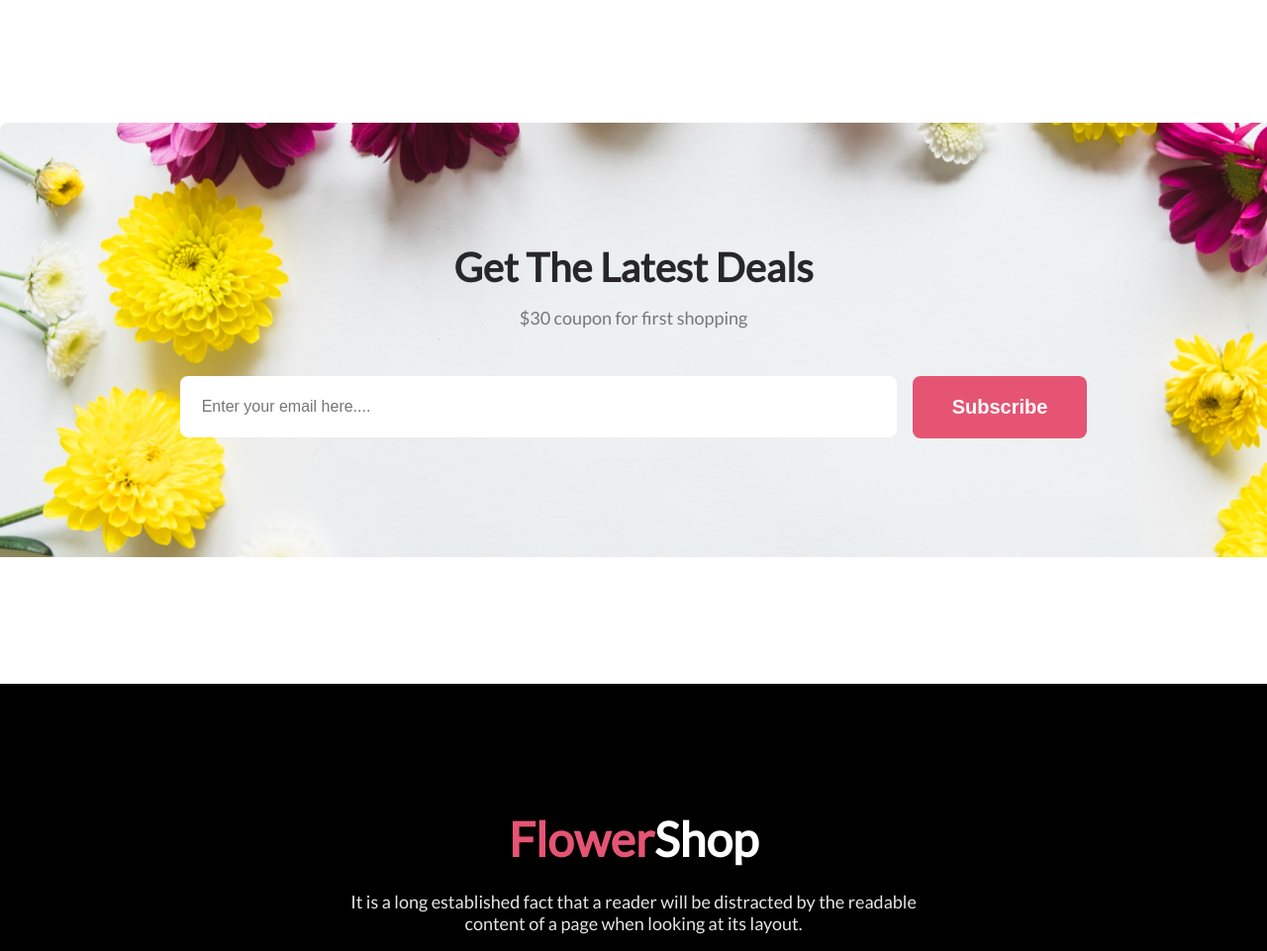
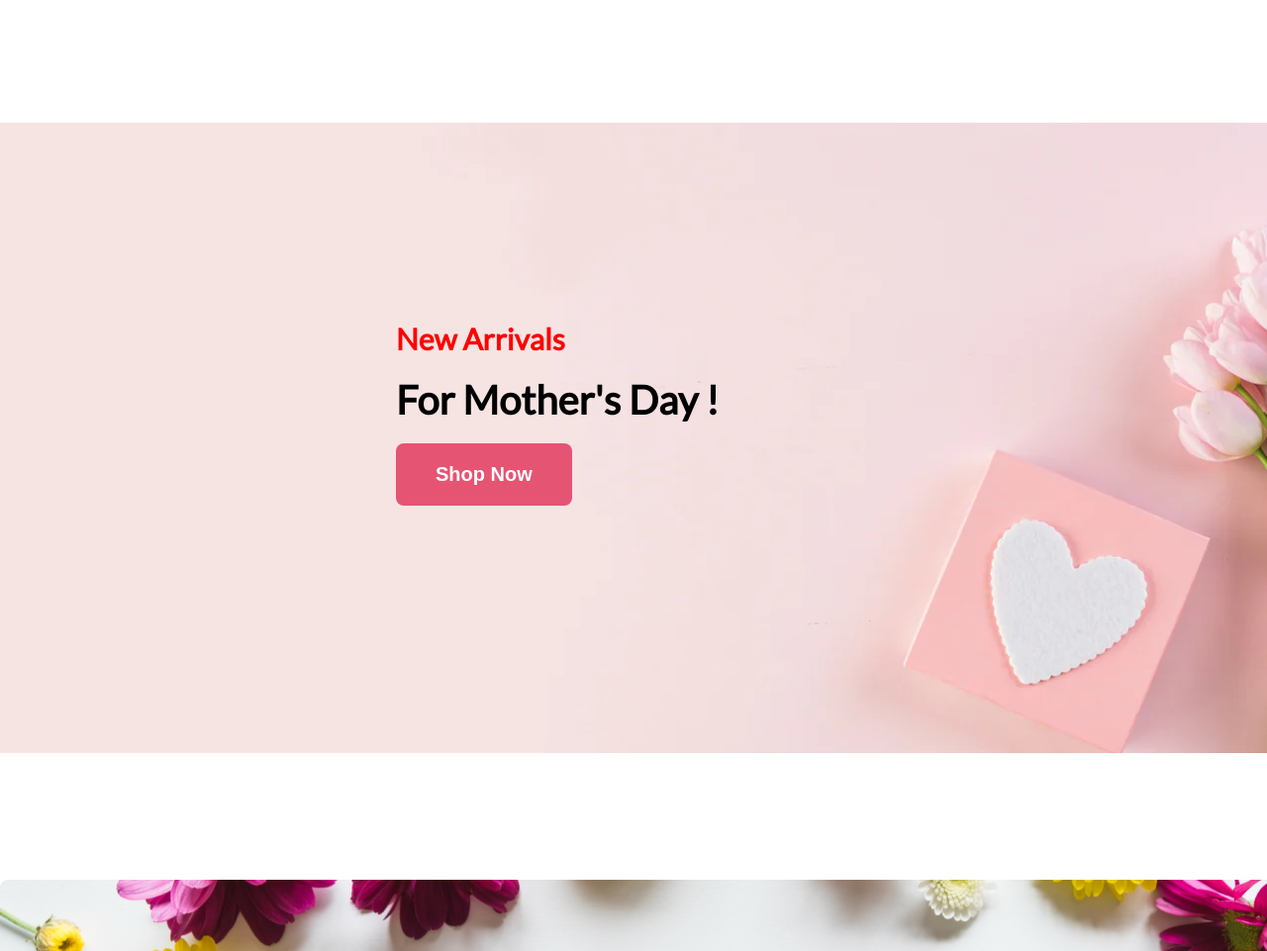
Before and after one commit to afroza-sultana/flower-assignment, a plain HTML site: page index.html in a window 1280 px wide. Shown: the part 3480-4441 px from the top of the page at 99% size. Drawn offline with Linux system fonts and the light colour scheme.

Commit message:
arrivals section added

```diff
--- a/index.html
+++ b/index.html
@@ -72,6 +72,12 @@
                 <img src="assets/3.png" alt="">
             </div>
         </section>
+         <!-- new arrivals section -->
+         <section class="arrivals-container">
+                <h4 class="arrival-title">New Arrivals</h4>
+                <h1 class="arrival-des">For Mother's Day !</h1>
+                <button id="shop-btn" class="btn-primary">Shop Now</button>
+        </section>
         <!-- Get The Latest Deals -->
         <section class="fixed-width-section">
             <div class="latest-deal-container">
--- a/styles/style.css
+++ b/styles/style.css
@@ -124,6 +124,25 @@ body{
     gap: 24px;
     margin-bottom: 128px;
 }
+/* new arrivals section */
+.arrivals-container{
+    background-image: url("../assets/banner-2.png");
+    margin-bottom: 128px;
+}
+.arrival-title{
+    color: red;
+    font-size: 30px;
+    margin: 0;
+    padding: 200px 0 20px 400px;
+}
+.arrival-des{
+    font-size: 40px;
+    margin: 0;
+    padding: 0 0 20px 400px;
+}
+#shop-btn{
+    margin: 0 0 250px 400px;
+}
 /* Get The Latest Deals */
 .latest-deal-container{
    background-image: url(../assets/Rectangle\ 9.png);
```
Also changed, not shown: assets/banner-2.png (added).
